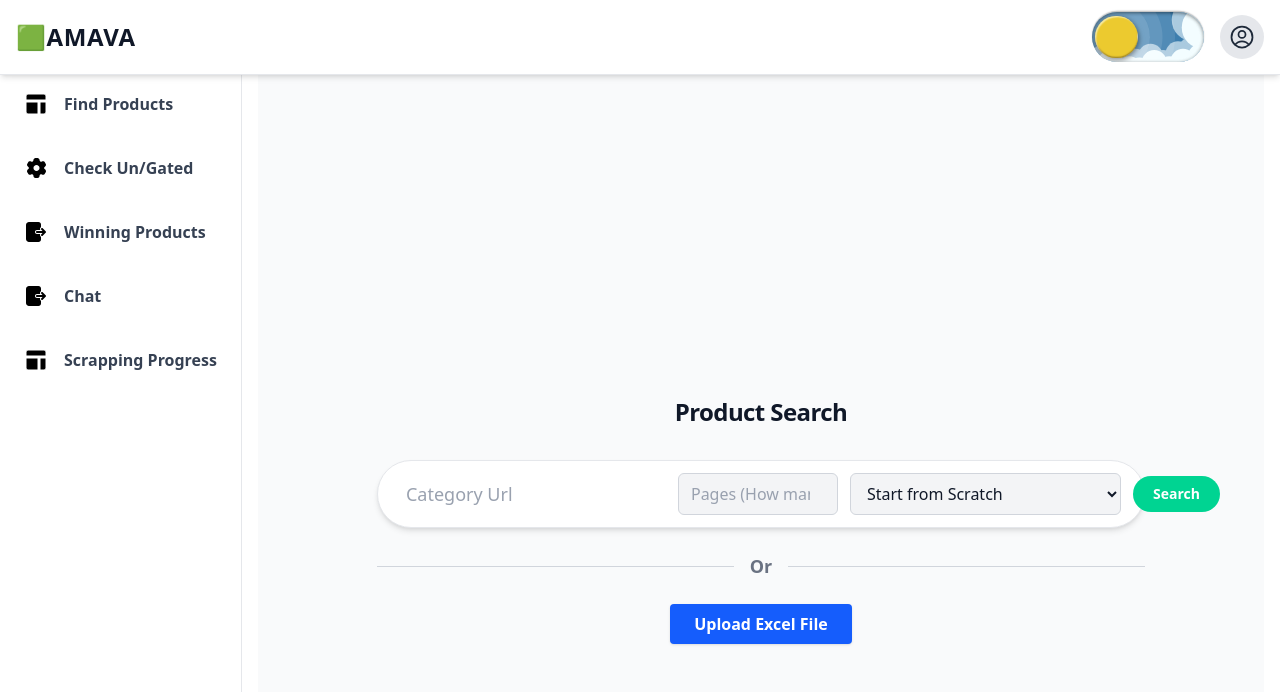
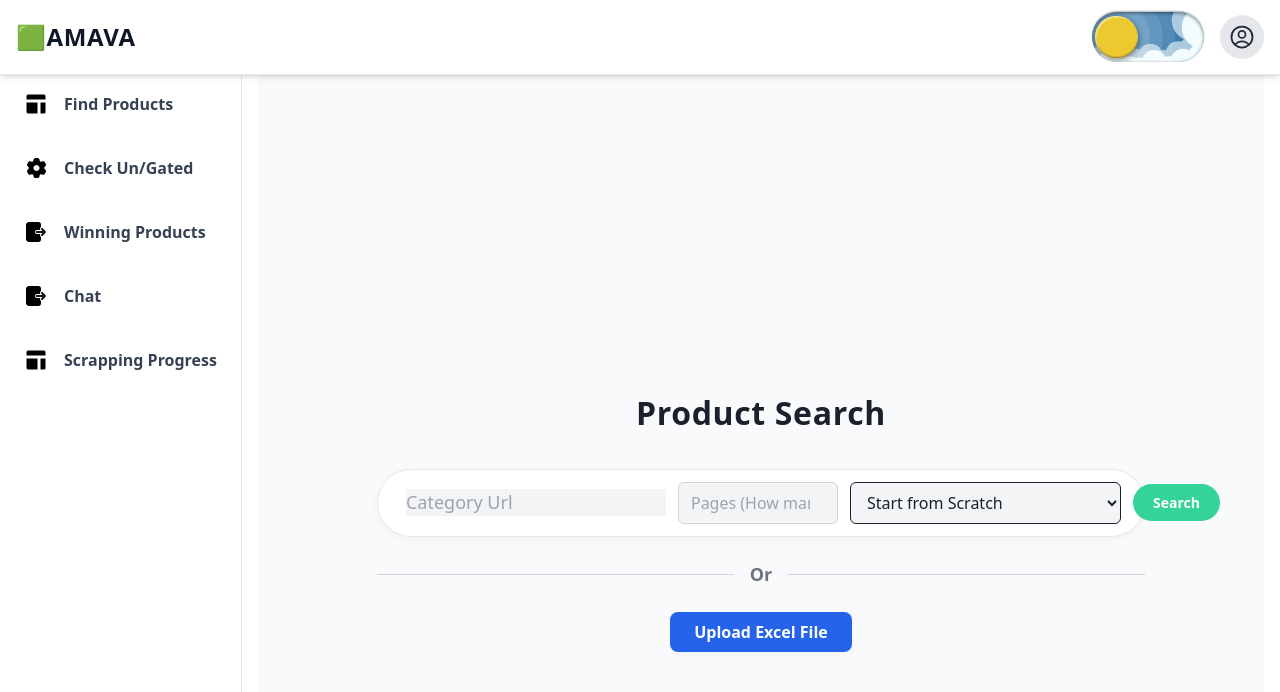
Before and after one commit to Aurabiq-A/AMAVA-Frontend, a React (Vite) app: page / in a window 1280 px wide. Shown: the top 692 px of the page. Built offline with nearby package versions, Linux system fonts and the light colour scheme.

Commit message:
feat: add Home.module.css for styling and refactor Home component to use CSS modules

```diff
--- /dev/null
+++ b/src/pages/Home.module.css
@@ -0,0 +1,274 @@
+.container {
+  display: flex;
+  flex-direction: column;
+  align-items: center;
+  justify-content: center;
+  min-height: 100vh;
+  padding-left: 1rem;
+  padding-right: 1rem;
+  padding-top: 8rem;
+  transition: background 0.3s, color 0.3s;
+}
+.light {
+  background: #f9fafb;
+  color: #1a202c;
+}
+.dark {
+  background: #1f2937;
+  color: #fff;
+}
+.heading {
+  font-size: 2rem;
+  font-weight: 600;
+  text-align: center;
+  margin-bottom: 2rem;
+  letter-spacing: 0.02em;
+}
+.form {
+  width: 100%;
+  max-width: 48rem;
+  display: flex;
+  align-items: center;
+  border-radius: 9999px;
+  padding: 0.75rem 1rem;
+  box-shadow: 0 2px 8px rgba(0,0,0,0.04);
+  border: 1px solid;
+  margin-bottom: 0;
+  transition: background 0.3s, border 0.3s;
+}
+.formLight {
+  background: #fff;
+  border-color: #e5e7eb;
+}
+.formDark {
+  background: #1f2937;
+  border-color: #374151;
+}
+.icon {
+  height: 1.25rem;
+  width: 1.25rem;
+  margin-right: 0.75rem;
+}
+.iconLight {
+  color: #6b7280;
+}
+.iconDark {
+  color: #9ca3af;
+}
+.input {
+  flex: 1;
+  background: transparent;
+  outline: none;
+  font-size: 1.125rem;
+  color: inherit;
+  border: none;
+  padding: 0;
+}
+.inputLight::placeholder {
+  color: #9ca3af;
+}
+.inputDark::placeholder {
+  color: #9ca3af;
+}
+.pagesInput {
+  width: 10rem;
+  margin-left: 0.75rem;
+  border-radius: 0.375rem;
+  padding: 0.5rem 0.75rem;
+  border: 1px solid;
+  outline: none;
+  transition: background 0.2s, border 0.2s;
+}
+.inputLight {
+  background: #f3f4f6;
+  border-color: #d1d5db;
+  color: #1a202c;
+}
+.inputDark {
+  background: #111827;
+  border-color: #374151;
+  color: #fff;
+}
+.select {
+  margin-left: 0.75rem;
+  border-radius: 0.375rem;
+  padding: 0.5rem 0.75rem;
+  border: 1px solid;
+  outline: none;
+  transition: background 0.2s, border 0.2s;
+}
+.submitBtn {
+  margin-left: 0.75rem;
+  font-weight: 600;
+  border-radius: 9999px;
+  padding: 0.5rem 1.25rem;
+  font-size: 0.875rem;
+  transition: background 0.2s;
+  border: none;
+}
+.submitBtnActive {
+  background: #059669;
+  color: #fff;
+  cursor: pointer;
+}
+.submitBtnActive:hover {
+  background: #047857;
+}
+.submitBtnDisabled {
+  background: #34d399;
+  color: #fff;
+  cursor: not-allowed;
+}
+.loadingIcon {
+  height: 1.25rem;
+  width: 1.25rem;
+  animation: spin 1s linear infinite;
+  margin: 0 auto;
+}
+@keyframes spin {
+  to { transform: rotate(360deg); }
+}
+.orDivider {
+  display: flex;
+  align-items: center;
+  margin: 1.5rem 0;
+  width: 100%;
+  max-width: 48rem;
+}
+.dividerLine {
+  flex: 1;
+  border-top: 1px solid #d1d5db;
+}
+.orText {
+  margin: 0 1rem;
+  font-size: 1.125rem;
+  font-weight: 600;
+  color: #6b7280;
+}
+.uploadBtn {
+  background: #2563eb;
+  color: #fff;
+  font-weight: 600;
+  padding: 0.5rem 1.5rem;
+  border-radius: 0.5rem;
+  box-shadow: 0 2px 4px rgba(0,0,0,0.04);
+  margin-bottom: 1rem;
+  border: none;
+  cursor: pointer;
+  transition: background 0.2s;
+}
+.uploadBtn:hover {
+  background: #1d4ed8;
+}
+.hiddenInput {
+  display: none;
+}
+.modalOverlay {
+  position: fixed;
+  inset: 0;
+  z-index: 50;
+  display: flex;
+  align-items: center;
+  justify-content: center;
+  background: rgba(0,0,0,0.4);
+}
+.modal {
+  border-radius: 1rem;
+  box-shadow: 0 8px 32px rgba(0,0,0,0.18);
+  max-width: 28rem;
+  width: 100%;
+  padding: 1.5rem;
+}
+.modalLight {
+  background: #fff;
+  color: #1a202c;
+}
+.modalDark {
+  background: #111827;
+  color: #fff;
+}
+.modalTitle {
+  font-size: 1.125rem;
+  font-weight: 700;
+  margin-bottom: 1rem;
+}
+.modalSelectWrap {
+  margin-bottom: 1rem;
+}
+.modalSelect {
+  width: 100%;
+  padding: 0.5rem 0.75rem;
+  border-radius: 0.375rem;
+  border: 1px solid #d1d5db;
+  background: #f3f4f6;
+  color: #1a202c;
+}
+.modalSubmit {
+  background: #059669;
+  color: #fff;
+  font-weight: 600;
+  padding: 0.5rem 1.5rem;
+  border-radius: 0.5rem;
+  margin-right: 0.5rem;
+  border: none;
+  box-shadow: 0 2px 4px rgba(0,0,0,0.04);
+  cursor: pointer;
+  transition: background 0.2s;
+}
+.modalSubmit:hover {
+  background: #047857;
+}
+.modalCancel {
+  margin-left: 0.5rem;
+  padding: 0.5rem 1.5rem;
+  border-radius: 0.5rem;
+  background: #d1d5db;
+  color: #1a202c;
+  font-weight: 600;
+  border: none;
+  cursor: pointer;
+  transition: background 0.2s;
+}
+.modalCancel:hover {
+  background: #9ca3af;
+}
+.responseBox {
+  width: 100%;
+  max-width: 32rem;
+  margin-top: 1.5rem;
+  padding: 1rem;
+  border-radius: 1rem;
+  box-shadow: 0 2px 8px rgba(0,0,0,0.04);
+  border: 1px solid;
+}
+.responseBoxLight {
+  background: #fff;
+  border-color: #e5e7eb;
+  color: #1a202c;
+}
+.responseBoxDark {
+  background: #111827;
+  border-color: #374151;
+  color: #fff;
+}
+.responseTitle {
+  font-weight: 600;
+  margin-bottom: 0.5rem;
+}
+.responseText {
+  white-space: pre-wrap;
+}
+.progressBtn {
+  background: #2563eb;
+  color: #fff;
+  padding: 0.5rem 1rem;
+  border-radius: 0.375rem;
+  margin-top: 1rem;
+  border: none;
+  cursor: pointer;
+  font-weight: 500;
+  transition: background 0.2s;
+}
+.progressBtn:hover {
+  background: #1d4ed8;
+}
--- a/src/pages/Home.tsx
+++ b/src/pages/Home.tsx
@@ -4,6 +4,7 @@ import { ArrowPathIcon } from "@heroicons/react/24/outline";
 import { useTheme } from "../context/ThemeContext";
 import { useNavigate } from "react-router-dom";
 import * as XLSX from "xlsx";
+import styles from "./Home.module.css";
 
 const Home: React.FC = () => {
   const { darkMode } = useTheme();
@@ -134,19 +135,15 @@ const Home: React.FC = () => {
 
   return (
     <div
-      className={`flex flex-col items-center justify-center min-h-screen px-4 pt-32
-        ${darkMode ? "bg-gray-800 text-white" : "bg-gray-50 text-gray-900"}`}
+      className={`${styles.container} ${darkMode ? styles.dark : styles.light}`}
     >
-      <h2 className="text-2xl font-semibold text-center mb-8 tracking-tight">
-        Product Search
-      </h2>
+      <h2 className={styles.heading}>Product Search</h2>
       <form
         onSubmit={handleSubmit}
-        className={`w-full max-w-3xl flex items-center shadow-md border rounded-full px-4 py-3 focus-within:ring-2 focus-within:ring-emerald-500
-          ${darkMode ? "bg-gray-800 border-gray-700" : "bg-white border-gray-200"}`}
+        className={`${styles.form} ${darkMode ? styles.formDark : styles.formLight}`}
       >
         <MagnifyingGlassIcon
-          className={`h-5 w-5 mr-3 ${darkMode ? "text-gray-400" : "text-gray-500"}`}
+          className={`${styles.icon} ${darkMode ? styles.iconDark : styles.iconLight}`}
         />
         <input
           type="text"
@@ -154,8 +151,7 @@ const Home: React.FC = () => {
           value={categoryUrl}
           onChange={(e) => setCategoryUrl(e.target.value)}
           placeholder="Category Url"
-          className={`flex-1 bg-transparent outline-none text-lg placeholder-gray-400
-            ${darkMode ? "text-white" : "text-gray-700"}`}
+          className={`${styles.input} ${darkMode ? styles.inputDark : styles.inputLight}`}
           required
         />
         <input
@@ -165,22 +161,14 @@ const Home: React.FC = () => {
           value={pages}
           onChange={(e) => setPages(e.target.value)}
           placeholder="Pages (How many pages)"
-          className={`w-40 ml-3 rounded-md px-3 py-2 border outline-none transition placeholder-gray-400
-            ${darkMode
-              ? "bg-gray-900 border-gray-700 text-white"
-              : "bg-gray-100 border-gray-300 text-gray-900"
-            }`}
+          className={`${styles.pagesInput} ${darkMode ? styles.inputDark : styles.inputLight}`}
           required
         />
         <select
           id="mode"
           value={mode}
           onChange={(e) => setMode(e.target.value)}
-          className={`ml-3 rounded-md px-3 py-2 border outline-none transition
-            ${darkMode
-              ? "bg-gray-900 border-gray-700 text-white"
-              : "bg-gray-100 border-gray-300 text-gray-900"
-            }`}
+          className={`${styles.select} ${darkMode ? styles.inputDark : styles.inputLight}`}
         >
           <option value="scratch">Start from Scratch</option>
           <option value="resume">Resume From Last Session 💫</option>
@@ -188,28 +176,26 @@ const Home: React.FC = () => {
         <button
           type="submit"
           disabled={loading || !categoryUrl.trim() || !pages.trim()}
-          className={`ml-3 font-semibold rounded-full px-5 py-2 text-sm transition-colors
-            ${loading || !categoryUrl.trim() || !pages.trim()
-              ? "bg-emerald-400 cursor-not-allowed text-white"
-              : "bg-emerald-600 hover:bg-emerald-700 text-white"
+          className={`${styles.submitBtn} ${loading || !categoryUrl.trim() || !pages.trim()
+            ? styles.submitBtnDisabled
+            : styles.submitBtnActive
             }`}
         >
           {loading ? (
-            <ArrowPathIcon className="h-5 w-5 animate-spin mx-auto" />
+            <ArrowPathIcon className={styles.loadingIcon} />
           ) : (
             "Search"
           )}
         </button>
       </form>
 
-      {/* Or and Upload Excel */}
-      <div className="flex items-center my-6 w-full max-w-3xl">
-        <div className="flex-1 border-t border-gray-300 dark:border-gray-700"></div>
-        <span className="mx-4 text-lg font-semibold text-gray-500 dark:text-gray-400">Or</span>
-        <div className="flex-1 border-t border-gray-300 dark:border-gray-700"></div>
+      <div className={styles.orDivider}>
+        <div className={styles.dividerLine}></div>
+        <span className={styles.orText}>Or</span>
+        <div className={styles.dividerLine}></div>
       </div>
       <button
-        className="bg-blue-600 hover:bg-blue-700 text-white font-semibold px-6 py-2 rounded shadow mb-4"
+        className={styles.uploadBtn}
         onClick={() => fileInputRef.current?.click()}
       >
         Upload Excel File
@@ -219,19 +205,18 @@ const Home: React.FC = () => {
         accept=".xlsx,.xls"
         ref={fileInputRef}
         onChange={handleExcelUpload}
-        className="hidden"
+        className={styles.hiddenInput}
       />
 
-      {/* Modal for selecting key */}
       {showExcelModal && (
-        <div className="fixed inset-0 z-50 flex items-center justify-center bg-black bg-opacity-40">
-          <div className={`bg-white dark:bg-gray-900 rounded-xl shadow-lg max-w-md w-full p-6`}>
-            <h3 className="text-lg font-bold mb-4">Select Column for Amazon Check</h3>
-            <div className="mb-4">
+        <div className={styles.modalOverlay}>
+          <div className={`${styles.modal} ${darkMode ? styles.modalDark : styles.modalLight}`}>
+            <h3 className={styles.modalTitle}>Select Column for Amazon Check</h3>
+            <div className={styles.modalSelectWrap}>
               <select
                 value={selectedKey}
                 onChange={e => setSelectedKey(e.target.value)}
-                className="w-full px-3 py-2 rounded border dark:bg-gray-800 dark:border-gray-700"
+                className={styles.modalSelect}
               >
                 <option value="">Select column...</option>
                 {excelKeys.map(key => (
@@ -240,14 +225,14 @@ const Home: React.FC = () => {
               </select>
             </div>
             <button
-              className="bg-emerald-600 hover:bg-emerald-700 text-white font-semibold px-6 py-2 rounded shadow mr-2"
+              className={styles.modalSubmit}
               disabled={!selectedKey || uploading}
               onClick={handleExcelSubmit}
             >
               {uploading ? "Uploading..." : "Submit"}
             </button>
             <button
-              className="ml-2 px-6 py-2 rounded bg-gray-300 hover:bg-gray-400 text-gray-800 font-semibold"
+              className={styles.modalCancel}
               onClick={() => setShowExcelModal(false)}
             >
               Cancel
@@ -257,11 +242,10 @@ const Home: React.FC = () => {
       )}
 
       {agentResponse && (
-        <div className={`w-full max-w-2xl mt-6 p-4 rounded-xl shadow border
-          ${darkMode ? "bg-gray-900 border-gray-700 text-white" : "bg-white border-gray-200 text-gray-900"}`}>
-          <div className="font-semibold mb-2">Agent Response:</div>
-          <div className="whitespace-pre-wrap">{agentResponse}</div>
-          <button className='bg-blue-500 text-white px-4 py-2 rounded hover:bg-blue-600 transition-colors mb-4'
+        <div className={`${styles.responseBox} ${darkMode ? styles.responseBoxDark : styles.responseBoxLight}`}>
+          <div className={styles.responseTitle}>Agent Response:</div>
+          <div className={styles.responseText}>{agentResponse}</div>
+          <button className={styles.progressBtn}
             onClick={() => Navigate("/progress")}>See Progress</button>
         </div>
       )}
```
